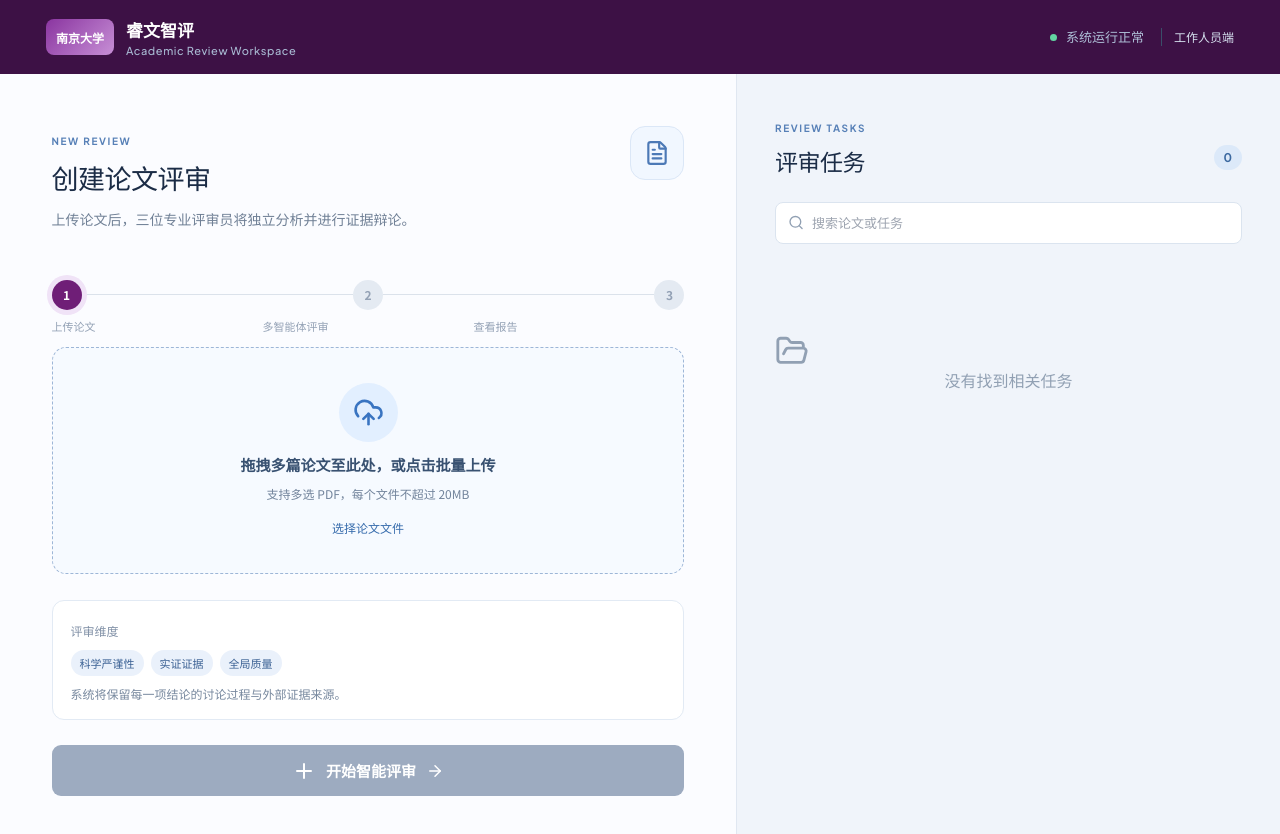
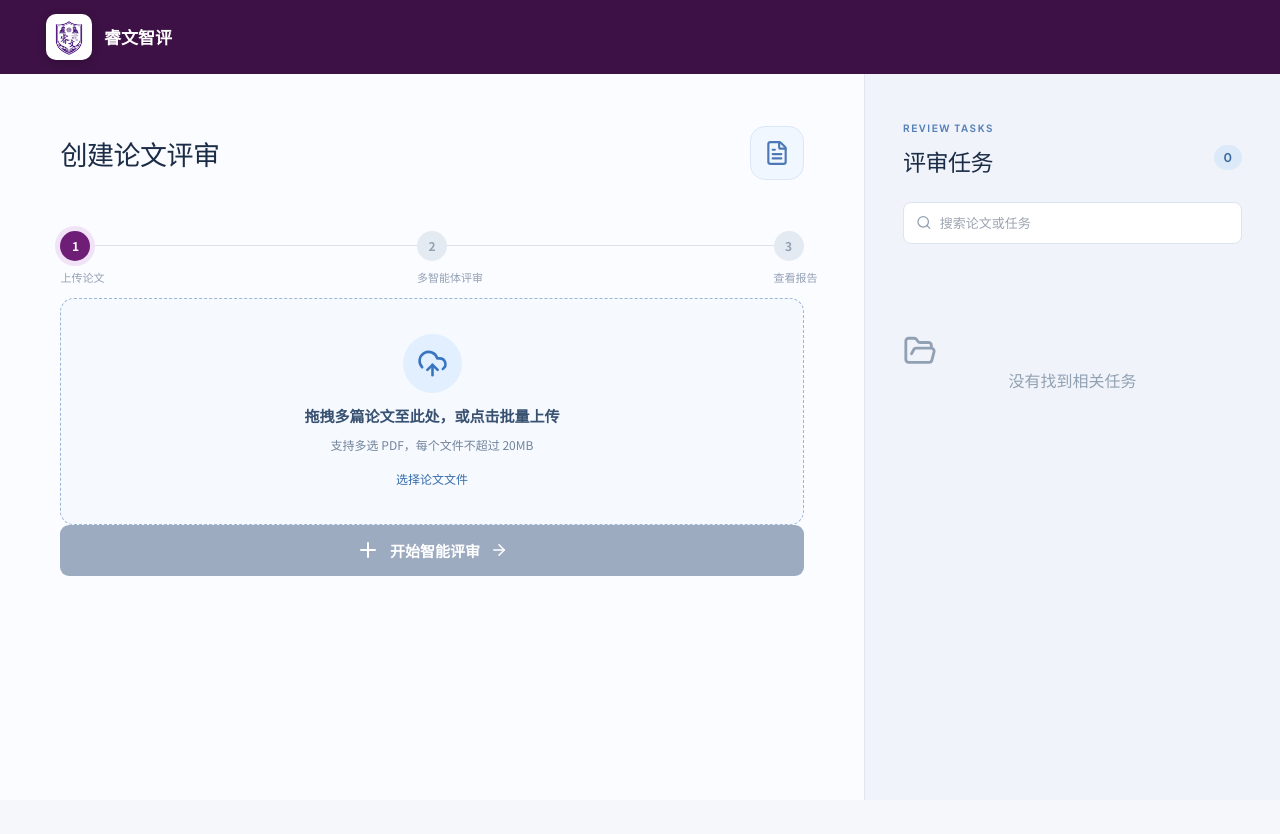
Before and after one commit to RikoNJU/Debate-Multi-Agent-Framework, a React (Vite) app in the folder frontend/: page /student in a window 1280 px wide. After the commit the page ends 800 px from the top, so only its background shows below. Built offline with nearby package versions, Linux system fonts and the light colour scheme.

Commit message:
minimal-version frontend

```diff
--- a/frontend/src/App.tsx
+++ b/frontend/src/App.tsx
@@ -1,10 +1,6 @@
 import { Navigate, Route, Routes } from 'react-router-dom';
 import ReviewPage from './pages/ReviewPage';
 import TaskDetailPage from './pages/TaskDetailPage';
-import AdminPortalPage from './pages/AdminPortalPage';
-import LoginPage from './pages/LoginPage';
-import TeacherPortalPage from './pages/TeacherPortalPage';
-import { PortalRoute, WorkspaceEntry } from './components/PortalRoute';
 
 export default function App() {
   return (
@@ -12,14 +8,13 @@ export default function App() {
       <Route path="/" element={<Navigate to="/student" replace />} />
       <Route path="/student" element={<ReviewPage />} />
       <Route path="/student/tasks/:taskId" element={<TaskDetailPage />} />
-      <Route path="/login" element={<LoginPage />} />
-      <Route path="/workspace" element={<WorkspaceEntry />} />
-      <Route path="/workspace/reviews" element={<PortalRoute><TeacherPortalPage /></PortalRoute>} />
-      <Route path="/workspace/admin" element={<PortalRoute adminOnly><AdminPortalPage /></PortalRoute>} />
-      <Route path="/teacher/login" element={<Navigate to="/login" replace />} />
-      <Route path="/admin/login" element={<Navigate to="/login" replace />} />
-      <Route path="/teacher" element={<Navigate to="/workspace/reviews" replace />} />
-      <Route path="/admin" element={<Navigate to="/workspace/admin" replace />} />
+
+
+
+
+
+
+
       <Route path="*" element={<Navigate to="/student" replace />} />
     </Routes>
   );
--- a/frontend/src/pages/ReviewPage.tsx
+++ b/frontend/src/pages/ReviewPage.tsx
@@ -1,5 +1,5 @@
 import { ChangeEvent, DragEvent, useEffect, useRef, useState } from 'react';
-import { Link, useNavigate } from 'react-router-dom';
+import { useNavigate } from 'react-router-dom';
 import { ArrowRight, Clock3, CircleAlert, FileText, FolderOpen, LoaderCircle, Plus, Search, UploadCloud, X } from 'lucide-react';
 
 import {
@@ -226,14 +226,11 @@ export default function ReviewPage() {
   return (
     <div className="workspace">
       <header className="topbar">
-        <div className="brand-mark"><span>南京大学</span></div>
+        <div className="brand-mark">
+          <img src="/assets/rwzp-logo.jpg" alt="睿文智评标志" />
+        </div>
         <div>
           <strong>睿文智评</strong>
-          <small>Academic Review Workspace</small>
-        </div>
-        <div className="topbar-right">
-          <span className="status-dot" /> 系统运行正常
-          <Link className="role-link" to="/workspace">工作人员端</Link>
         </div>
       </header>
 
@@ -241,9 +238,7 @@ export default function ReviewPage() {
         <section className="paper-pane">
           <div className="pane-heading">
             <div>
-              <span className="eyebrow">NEW REVIEW</span>
               <h1>创建论文评审</h1>
-              <p>上传论文后，三位专业评审员将独立分析并进行证据辩论。</p>
             </div>
             <div className="paper-icon"><FileText size={26} /></div>
           </div>
@@ -285,16 +280,6 @@ export default function ReviewPage() {
                 <em>选择论文文件</em>
               </>
             )}
-          </div>
-
-          <div className="review-brief">
-            <span>评审维度</span>
-            <div>
-              <b>科学严谨性</b>
-              <b>实证证据</b>
-              <b>全局质量</b>
-            </div>
-            <p>系统将保留每一项结论的讨论过程与外部证据来源。</p>
           </div>
 
           {errorText && (
```
Also changed, not shown: frontend/public/assets/rwzp-logo.jpg (added), frontend/src/index.css.
